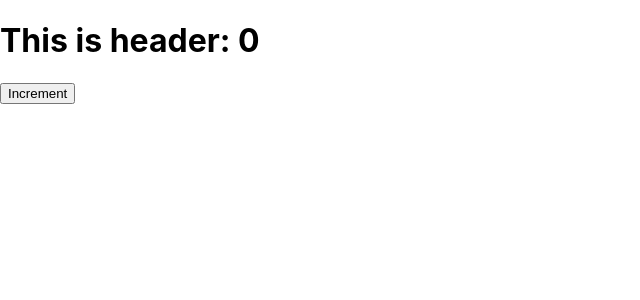
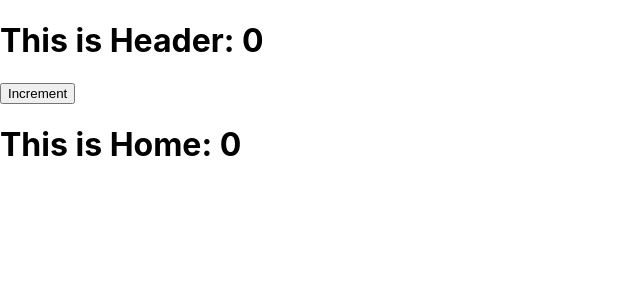
Before and after one commit to mdshahnewaz4767/react-state-management, a React (Create React App) app: page / in a window 1280 px wide. Shown: the top 300 px of the page, without its empty margins (0-640 px from the left). Built offline with nearby package versions, Linux system fonts and the light colour scheme.

Commit message:
Share state with sibling component

```diff
--- a/src/App.js
+++ b/src/App.js
@@ -1,12 +1,14 @@
 import { useState } from 'react';
 import './App.css';
 import Header from './components/Header/Header';
+import Home from './components/Home/Home';
 
 function App() {
   const [count, setCount] = useState(0);
   return (
     <div>
       <Header count={count} setCount={setCount}></Header>
+      <Home count={count} setCount={setCount}></Home>
     </div>
   );
 }
--- a/src/components/Header/Header.js
+++ b/src/components/Header/Header.js
@@ -4,7 +4,7 @@ const Header = (props) => {
     const {count, setCount} = props;
     return (
         <div>
-            <h1>This is header: {count}</h1>
+            <h1>This is Header: {count}</h1>
             <button onClick={() => setCount(count + 1)}>Increment</button>
         </div>
     );
--- /dev/null
+++ b/src/components/Home/Home.js
@@ -0,0 +1,12 @@
+import React from 'react';
+
+const Home = (props) => {
+    const {count} = props;
+    return (
+        <div>
+            <h1>This is Home: {count}</h1>
+        </div>
+    );
+};
+
+export default Home;
```
